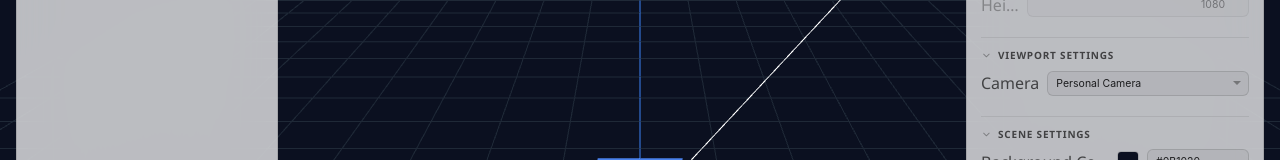
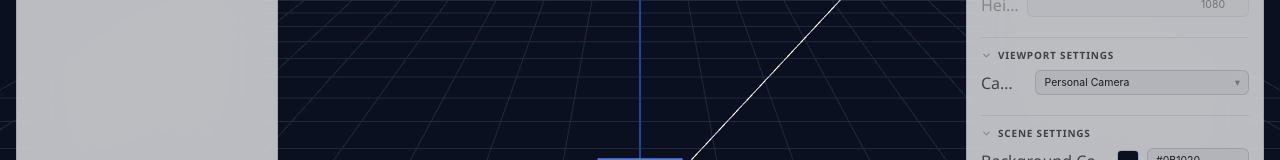
Before and after one commit to The-Agency-at-UF/Libre3D, a React (Vite) app in the folder apps/editor/: page / in a window 1280 px wide. Shown: the part 185-345 px from the top of the page. Built offline with nearby package versions, Linux system fonts and the light colour scheme.

Commit message:
add delete camera functionality

```diff
--- a/apps/editor/src/components/RightSidebar.tsx
+++ b/apps/editor/src/components/RightSidebar.tsx
@@ -1,3 +1,4 @@
+import { useEffect, useRef, useState } from "react";
 import { useEditorStore } from "../store/useEditorStore";
 import { Select } from "./ui/Select";
 import { PanelSection } from "./ui/PanelSection";
@@ -5,6 +6,91 @@ import { InspectorTopbar } from "./inspector/InspectorTopbar";
 import { TransformPanel } from "./inspector/TransformPanel";
 import { ScenePanel } from "./inspector/ScenePanel";
 import { CameraPanel } from "./inspector/CameraPanel";
+
+interface CameraDropdownProps {
+  value: string;
+  options: Array<{ id: string; name: string }>;
+  onSelect: (id: string) => void;
+  onAddNew: () => void;
+  onDelete: (id: string) => void;
+}
+
+function CameraDropdown({ value, options, onSelect, onAddNew, onDelete }: CameraDropdownProps) {
+  const [open, setOpen] = useState(false);
+  const rootRef = useRef<HTMLDivElement | null>(null);
+
+  useEffect(() => {
+    const handlePointerDown = (event: MouseEvent) => {
+      const rootNode = rootRef.current;
+      if (rootNode && !rootNode.contains(event.target as Node)) {
+        setOpen(false);
+      }
+    };
+
+    document.addEventListener("mousedown", handlePointerDown);
+    return () => document.removeEventListener("mousedown", handlePointerDown);
+  }, []);
+
+  const currentLabel = options.find((option) => option.id === value)?.name ?? "Camera";
+
+  const handleSelect = (id: string) => {
+    onSelect(id);
+    setOpen(false);
+  };
+
+  const handleDelete = (id: string) => {
+    onDelete(id);
+    setOpen(false);
+  };
+
+  return (
+    <div className="camera-dropdown" ref={rootRef}>
+      <button
+        type="button"
+        className="camera-dropdown-trigger"
+        onClick={() => setOpen((nextOpen) => !nextOpen)}
+        aria-haspopup="listbox"
+        aria-expanded={open}
+      >
+        <span className="camera-dropdown-trigger-label">{currentLabel}</span>
+        <span className="camera-dropdown-trigger-caret" aria-hidden="true">
+          ▾
+        </span>
+      </button>
+
+      {open ? (
+        <div className="camera-dropdown-menu" role="listbox" aria-label="Camera presets">
+          {options.map((option) => (
+            <div className="camera-dropdown-row" key={option.id}>
+              <button
+                type="button"
+                className="camera-dropdown-option"
+                onClick={() => handleSelect(option.id)}
+              >
+                {option.name}
+              </button>
+              {option.id !== "personal" ? (
+                <button
+                  type="button"
+                  className="camera-dropdown-delete"
+                  onClick={() => handleDelete(option.id)}
+                  aria-label={`Delete ${option.name}`}
+                  title={`Delete ${option.name}`}
+                >
+                  x
+                </button>
+              ) : null}
+            </div>
+          ))}
+
+          <button type="button" className="camera-dropdown-add" onClick={onAddNew}>
+            + Add New Camera...
+          </button>
+        </div>
+      ) : null}
+    </div>
+  );
+}
 
 export interface RightSidebarProps {
   setIsModalOpen: (open: boolean) => void;
@@ -19,13 +105,41 @@ export function RightSidebar({ setIsModalOpen, setActiveTab }: RightSidebarProps
   const activeProfileId = useEditorStore((state) => state.activeProfileId);
   const setActiveProfile = useEditorStore((state) => state.setActiveProfile);
   const addCameraProfile = useEditorStore((state) => state.addCameraProfile);
+  const deleteCameraProfile = useEditorStore((state) => state.deleteCameraProfile);
   const updateFrameSettings = useEditorStore((state) => state.updateFrameSettings);
   const cameraProfiles = useEditorStore((state) => state.cameraProfiles);
   const isPreviewMode = useEditorStore((state) => state.isPreviewMode);
 
-  const cameraProfileEntries = Object.values(cameraProfiles);
+  const cameraProfileEntries = [
+    cameraProfiles.personal,
+    ...Object.values(cameraProfiles).filter((profile) => profile.id !== "personal"),
+  ].filter(Boolean);
   const selectedEntity = entities.find((e) => e.id === selectedEntityId);
   const isResponsiveFrame = frame.mode === "responsive";
+
+  const handleAddCamera = () => {
+    const nextIndex =
+      cameraProfileEntries.reduce((highest, profile) => {
+        const match = profile.id.match(/^camera_(\d+)$/);
+        if (!match) {
+          return highest;
+        }
+
+        return Math.max(highest, Number(match[1]));
+      }, 0) + 1;
+
+    const nextId = `camera_${nextIndex}`;
+    addCameraProfile(nextId, {
+      id: nextId,
+      name: `Camera ${nextIndex}`,
+      position: [5, 5, 5],
+      target: [0, 0, 0],
+      fov: 45,
+      near: 0.5,
+      far: 1000,
+      zoom: 1,
+    });
+  };
 
   const setFramePreset = (preset: string) => {
     switch (preset) {
@@ -118,32 +232,16 @@ export function RightSidebar({ setIsModalOpen, setActiveTab }: RightSidebarProps
         </PanelSection>
 
         <PanelSection title="Viewport Settings" defaultOpen={true}>
-          <Select
-            label="Camera"
-            options={[
-              ...cameraProfileEntries.map((profile) => ({ label: profile.name, value: profile.id })),
-              { label: "➕ Add New Camera...", value: "__ADD_NEW__" },
-            ]}
-            value={activeProfileId}
-            onChange={(val) => {
-              if (val === "__ADD_NEW__") {
-                const nextIndex = cameraProfileEntries.filter((profile) => profile.id !== "personal").length + 1;
-                const nextId = `camera_${nextIndex}`;
-                addCameraProfile(nextId, {
-                  id: nextId,
-                  name: `Camera ${nextIndex}`,
-                  position: [5, 5, 5],
-                  target: [0, 0, 0],
-                  fov: 45,
-                  near: 0.5,
-                  far: 1000,
-                  zoom: 1,
-                });
-              } else {
-                setActiveProfile(val);
-              }
-            }}
-          />
+          <div className="prop" style={{ width: "100%" }}>
+            <span className="prop-label">Camera</span>
+            <CameraDropdown
+              value={activeProfileId}
+              options={cameraProfileEntries.map((profile) => ({ id: profile.id, name: profile.name }))}
+              onSelect={setActiveProfile}
+              onAddNew={handleAddCamera}
+              onDelete={deleteCameraProfile}
+            />
+          </div>
         </PanelSection>
 
         <ScenePanel />
--- a/apps/editor/src/store/useEditorStore.ts
+++ b/apps/editor/src/store/useEditorStore.ts
@@ -194,6 +194,7 @@ export interface EditorState {
   cameraProfiles: Record<string, CameraProfile>;
   setActiveProfile: (id: string) => void;
   addCameraProfile: (id: string, data?: Partial<CameraProfile>) => string;
+  deleteCameraProfile: (id: string) => void;
   updateProfileData: (id: string, updates: Partial<CameraProfile>) => void;
   addEntity: (type: EntityType) => string;
   removeEntity: (id: string) => void;
@@ -372,6 +373,20 @@ export const useEditorStore = create<EditorState>()(
 
           return id;
         },
+        deleteCameraProfile: (id) =>
+          set((state) => {
+            if (id === DEFAULT_CAMERA_PROFILE_ID || !state.cameraProfiles[id]) {
+              return state;
+            }
+
+            const nextCameraProfiles = { ...state.cameraProfiles };
+            delete nextCameraProfiles[id];
+
+            return {
+              cameraProfiles: nextCameraProfiles,
+              activeProfileId: state.activeProfileId === id ? DEFAULT_CAMERA_PROFILE_ID : state.activeProfileId,
+            };
+          }),
         updateProfileData: (id, updates) =>
           set((state) => {
             const existingProfile = state.cameraProfiles[id] ?? createCameraProfile(id);
--- a/apps/editor/src/styles/components.css
+++ b/apps/editor/src/styles/components.css
@@ -1207,6 +1207,127 @@ input[type="number"]:focus,
   pointer-events: none;
 }
 
+.camera-dropdown {
+  position: relative;
+  width: 100%;
+}
+
+.camera-dropdown-trigger {
+  display: flex;
+  align-items: center;
+  justify-content: space-between;
+  gap: 0.75rem;
+  width: 100%;
+  border-radius: var(--radius-sm);
+  border: 1px solid var(--input-border);
+  background: var(--input-bg);
+  color: var(--text-primary);
+  padding: 5px 8px;
+  font-family: var(--font);
+  font-size: var(--font-size-xs);
+  cursor: pointer;
+  transition: border-color 0.1s ease, box-shadow 0.1s ease, background 0.1s ease;
+}
+
+.camera-dropdown-trigger:hover {
+  border-color: var(--input-border-focus);
+  background: rgba(15, 23, 42, 0.98);
+}
+
+.camera-dropdown-trigger:focus-visible {
+  outline: none;
+  border-color: var(--input-border-focus);
+  box-shadow: 0 0 0 2px var(--input-focus-shadow);
+}
+
+.camera-dropdown-trigger-label {
+  min-width: 0;
+  overflow: hidden;
+  text-overflow: ellipsis;
+  white-space: nowrap;
+  text-align: left;
+}
+
+.camera-dropdown-trigger-caret {
+  flex-shrink: 0;
+  color: var(--text-tertiary);
+}
+
+.camera-dropdown-menu {
+  position: absolute;
+  top: calc(100% + 6px);
+  left: 0;
+  right: 0;
+  z-index: 25;
+  display: grid;
+  gap: 4px;
+  padding: 6px;
+  border-radius: var(--radius-sm);
+  border: 1px solid rgba(148, 163, 184, 0.22);
+  background: rgba(2, 6, 23, 0.98);
+  box-shadow: 0 18px 30px rgba(2, 6, 23, 0.36);
+}
+
+.camera-dropdown-row {
+  display: flex;
+  align-items: center;
+  gap: 6px;
+}
+
+.camera-dropdown-option,
+.camera-dropdown-add,
+.camera-dropdown-delete {
+  font-family: var(--font);
+  font-size: var(--font-size-xs);
+  border: none;
+  border-radius: var(--radius-sm);
+  cursor: pointer;
+  transition: background 0.1s ease, color 0.1s ease, transform 0.1s ease;
+}
+
+.camera-dropdown-option,
+.camera-dropdown-add {
+  background: transparent;
+  color: var(--text-primary);
+}
+
+.camera-dropdown-option {
+  flex: 1;
+  text-align: left;
+  padding: 7px 8px;
+  min-width: 0;
+  overflow: hidden;
+  text-overflow: ellipsis;
+  white-space: nowrap;
+}
+
+.camera-dropdown-option:hover,
+.camera-dropdown-add:hover {
+  background: var(--bg-hover);
+}
+
+.camera-dropdown-delete {
+  width: 24px;
+  height: 24px;
+  display: grid;
+  place-items: center;
+  flex-shrink: 0;
+  background: transparent;
+  color: var(--text-tertiary);
+}
+
+.camera-dropdown-delete:hover {
+  background: var(--red);
+  color: #ffffff;
+}
+
+.camera-dropdown-add {
+  width: 100%;
+  text-align: left;
+  padding: 7px 8px;
+  margin-top: 2px;
+}
+
 .w-full {
   width: 100%;
 }
```
Also changed, not shown: 7 other files (tests, documents, lock files or other folders).
